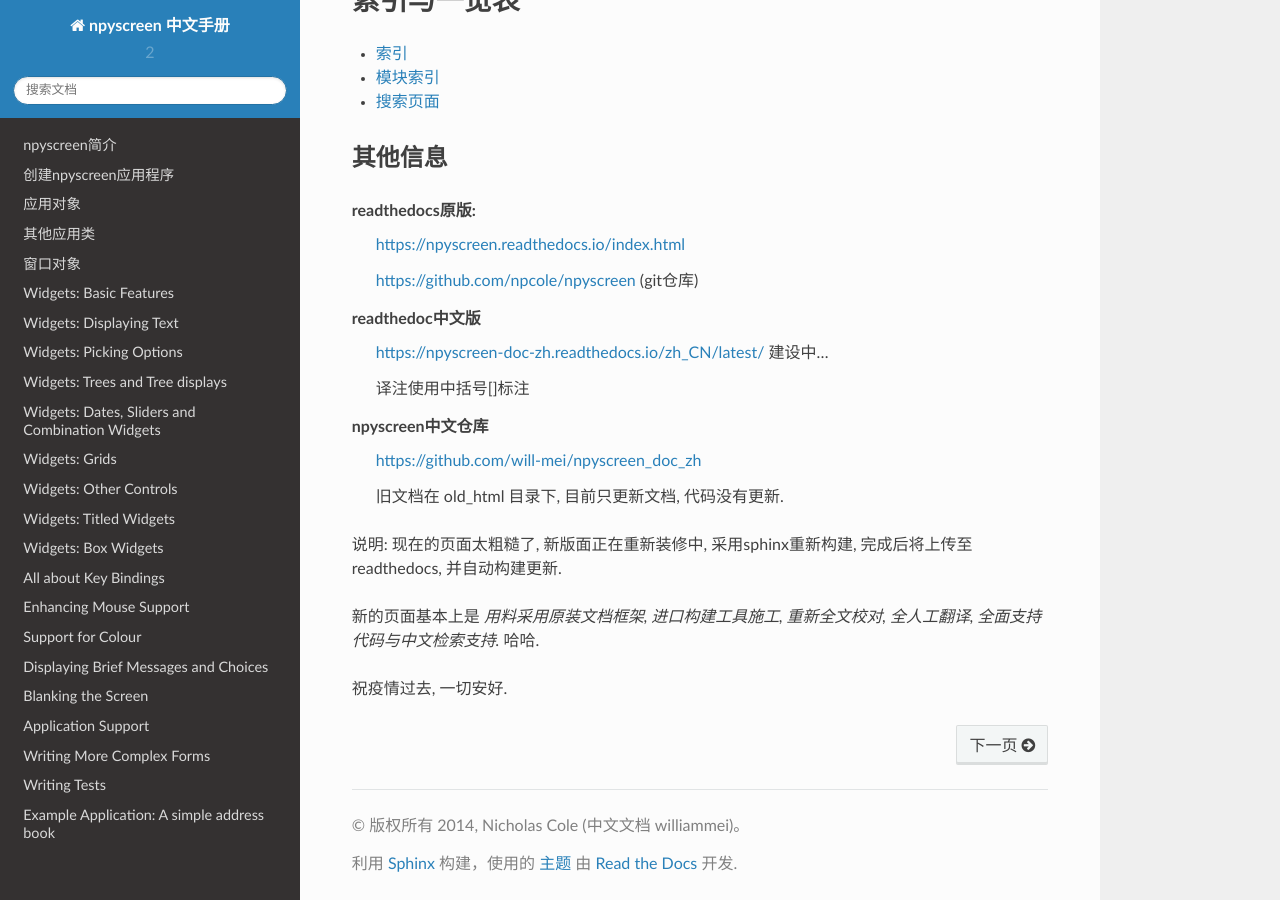
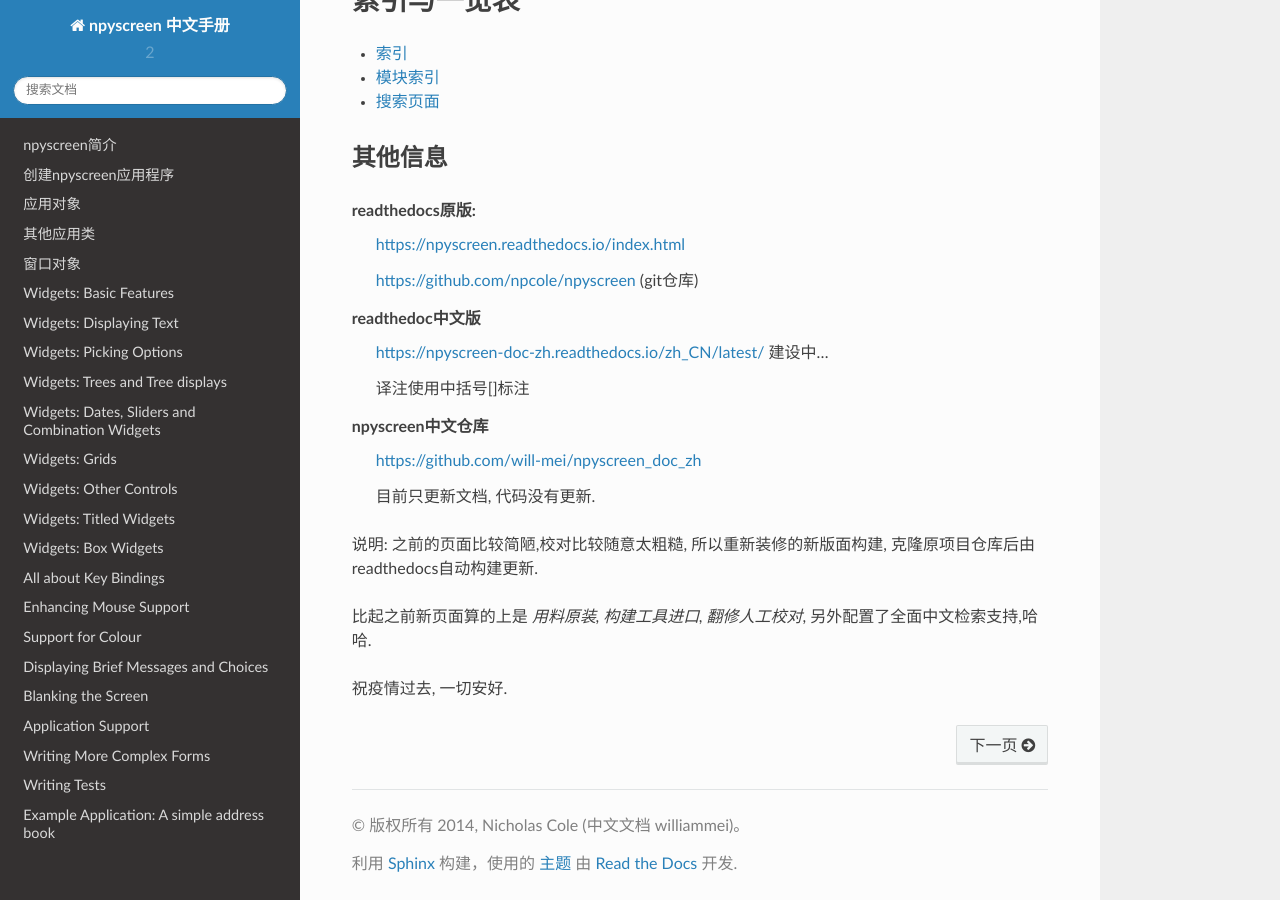
Before and after one commit to will-mei/npyscreen_doc_zh, a Sphinx documentation site: the page built from docs/source/index.rst, in a window 1280 px wide and 900 px high, scrolled down 2674 px. Built offline with Sphinx 7.4.7 and the Read the Docs theme 2.0.0, drawn with Linux system fonts in a browser that asks for light colours.

Commit message:
update intro

```diff
--- a/docs/source/form-objects.rst
+++ b/docs/source/form-objects.rst
@@ -337,7 +337,7 @@ FormMuttActive, FormMuttActiveWithMenus, FormMuttActiveTraditional, FormMuttActi
 类属性 `ALLOW_RESIZE` (默认 =True).
     如果它被设置为 False,窗口不会调整自身大小.
 
-类属性 `FIX_MINIMUM_SIZE_WHEN_CREATED` 控制着窗口是否可以变得比创建时更小. 默认它被设为 `False`. 这是因为十多年来,npyscreen都假设窗口永远不会改变大小,并且很多程序可能都依赖于窗口大小永远不被调整这一现实. 如果你是在从头开始写新代码,你可以把这个值设成 True, 确保你测试过结果,来确定调整窗口大小不会让你的应用程序奔溃.
+类属性 `FIX_MINIMUM_SIZE_WHEN_CREATED` 控制着窗口是否可以变得比创建时更小. 默认它被设为 `False`. 这是因为十多年来,npyscreen都假设窗口永远不会改变大小,并且很多程序可能都依赖于窗口大小永远不被调整这一现实. 如果你是在从头开始写新代码,你可以把这个值设成 True,  只是要确保你测试过结果,以确定调整窗口大小不会让你的应用程序崩溃.
 
 当窗口被重新调整大小, `resize` 方法会在新的窗口大小被确定后被调用. 窗口都可以重写此方法,来将控件移动到新的位置,或修改任何相关让窗口布局更合适的东西.
 
--- a/docs/source/index.rst
+++ b/docs/source/index.rst
@@ -56,13 +56,13 @@ readthedoc中文版
 npyscreen中文仓库
     https://github.com/will-mei/npyscreen_doc_zh
 
-    旧文档在 old_html 目录下, 目前只更新文档, 代码没有更新.
+    目前只更新文档, 代码没有更新.
 
 
 
 
-说明: 现在的页面太粗糙了, 新版面正在重新装修中, 采用sphinx重新构建, 完成后将上传至readthedocs, 并自动构建更新.
+说明:  之前的页面比较简陋,校对比较随意太粗糙, 所以重新装修的新版面构建, 克隆原项目仓库后由readthedocs自动构建更新.
 
-新的页面基本上是 *用料采用原装文档框架, 进口构建工具施工, 重新全文校对, 全人工翻译, 全面支持代码与中文检索支持.* 哈哈.
+比起之前新页面算的上是 *用料原装, 构建工具进口, 翻修人工校对*, 另外配置了全面中文检索支持,哈哈.
 
 祝疫情过去, 一切安好.
```
